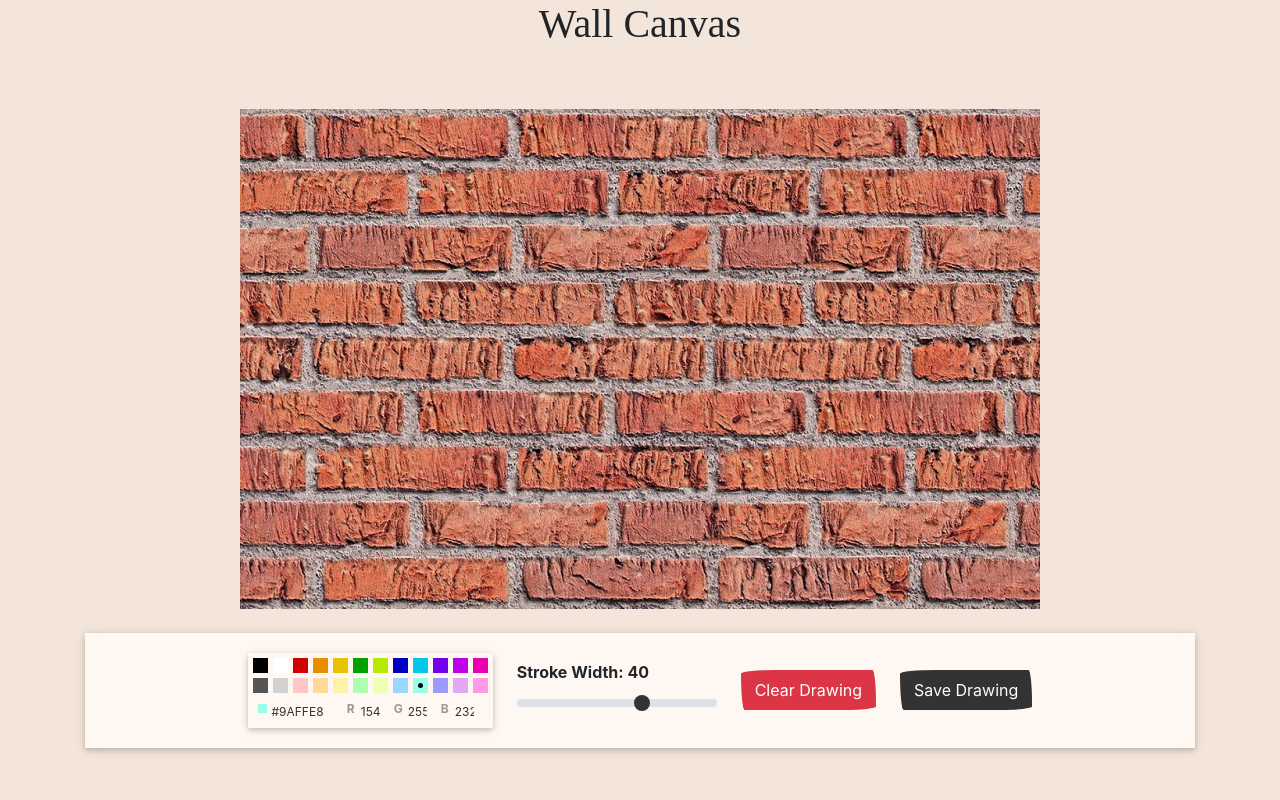
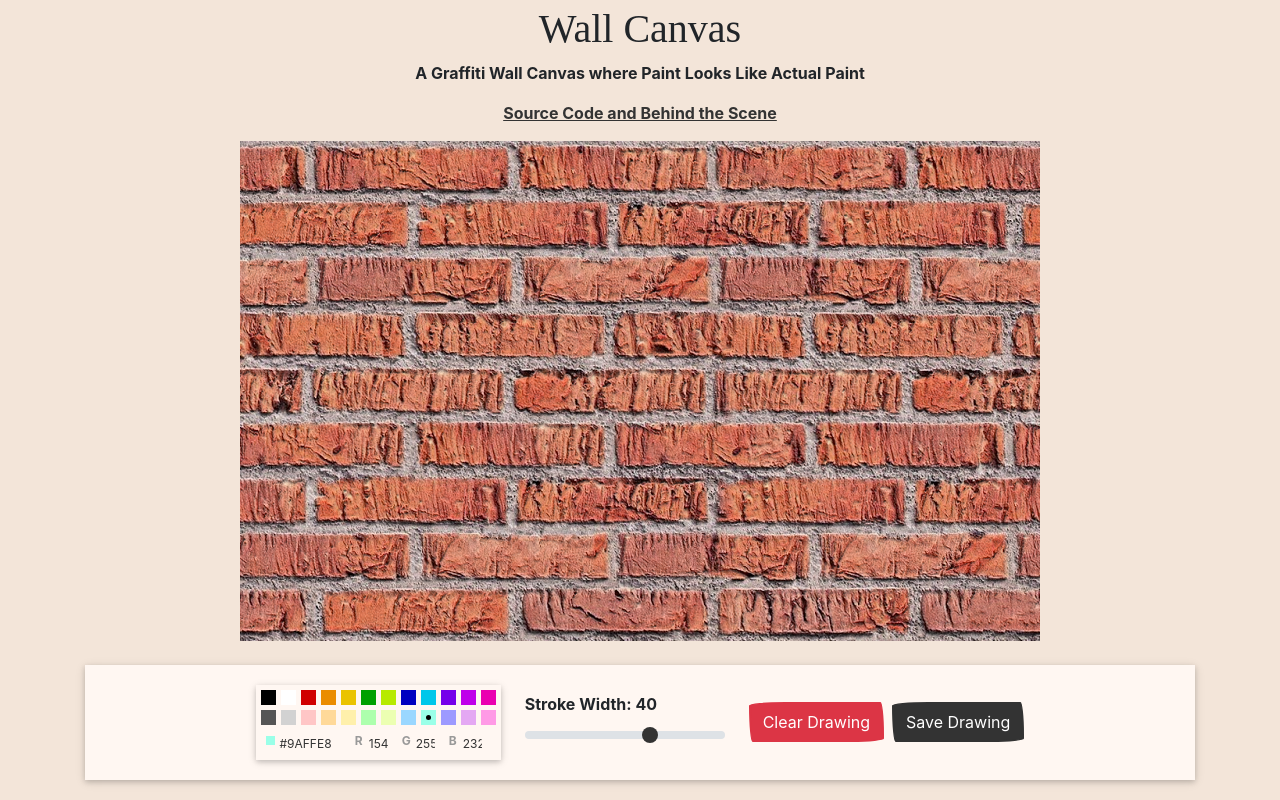
Before and after one commit to LeoYulinLi/wall-canvas, a React (Create React App) app: page / in a window 1280 px wide. Built offline with nearby package versions, Linux system fonts and the light colour scheme; a web font is replaced by a local one.

Commit message:
More styling and added source links

```diff
--- a/src/components/app/App.module.scss
+++ b/src/components/app/App.module.scss
@@ -1,6 +1,6 @@
 @media screen and (min-height: 900px) {
   .appContainer {
-    padding-top: 4em;
+    padding-top: 2em;
   }
 }
 
@@ -8,8 +8,10 @@
   min-height: 100vh;
   display: flex;
   flex-direction: column;
+  justify-content: center;
 }
 
 .appHeader {
   text-align: center;
+  margin-bottom: 1em;
 }
--- a/src/components/app/App.tsx
+++ b/src/components/app/App.tsx
@@ -6,7 +6,11 @@ import Panel from "../panel/Panel";
 const App: FC = () => {
   return (
     <Container className={styles.appContainer}>
-      <h1 className={styles.appHeader}>Wall Canvas</h1>
+      <div className={styles.appHeader}>
+        <h1>Wall Canvas</h1>
+        <p>A Graffiti Wall Canvas where Paint Looks Like Actual Paint</p>
+        <a href="https://github.com/LeoYulinLi/wall-canvas">Source Code and Behind the Scene</a>
+      </div>
       <Panel
         canvasWidth={screen.width > 800 ? 800 : screen.width}
         canvasHeight={screen.height - 100 > 600 ? 600 : screen.height - 100 } />
--- a/src/components/palette/Palette.module.scss
+++ b/src/components/palette/Palette.module.scss
@@ -6,14 +6,20 @@
 
     padding: 8px;
     margin-top: 24px;
+    margin-bottom: 16px;
 
     box-shadow: rgba(0, 0, 0, 0.12) 0 2px 10px, rgba(0, 0, 0, 0.16) 0 2px 5px;
 
     flex-wrap: wrap;
     justify-content: center;
 
-    > * {
-        margin: 12px;
+    & > * {
+        margin-top: 12px;
+        margin-bottom: 12px;
+    }
+
+    & > *:not(:last-child) {
+        margin-right: 24px;
     }
 }
 
@@ -26,3 +32,12 @@
     background: #fff7f2;
     box-shadow: none;
 }
+
+.control {
+    display: flex;
+    flex-wrap: wrap;
+
+    & > *:not(:last-child) {
+        margin-right: 8px;
+    }
+}
--- a/src/components/palette/Palette.tsx
+++ b/src/components/palette/Palette.tsx
@@ -55,8 +55,10 @@ const Palette: FC<PaletteTypes> = props => {
           <Form.Control type="range" min={5} max={60} custom value={strokeWidth} onChange={event => setStrokeWidth(+event.target.value)}/>
         </Form.Group>
       </Form>
-      <Button type="button" variant="danger" onClick={() => setShowModal(true)}>Clear Drawing</Button>
-      <Button type="button" onClick={saveDrawing}>Save Drawing</Button>
+      <div className={styles.control}>
+        <Button type="button" variant="danger" onClick={() => setShowModal(true)}>Clear Drawing</Button>
+        <Button type="button" onClick={saveDrawing}>Save Drawing</Button>
+      </div>
       <Modal show={showModal} onHide={() => setShowModal(false)} centered>
         <Modal.Header closeButton>
           <Modal.Title>Clear Drawing</Modal.Title>
--- a/src/components/panel/Panel.module.scss
+++ b/src/components/panel/Panel.module.scss
@@ -2,7 +2,6 @@
     display: flex;
     justify-content: center;
     flex-direction: column;
-    flex-grow: 1;
 
     canvas {
         touch-action: none;
```
